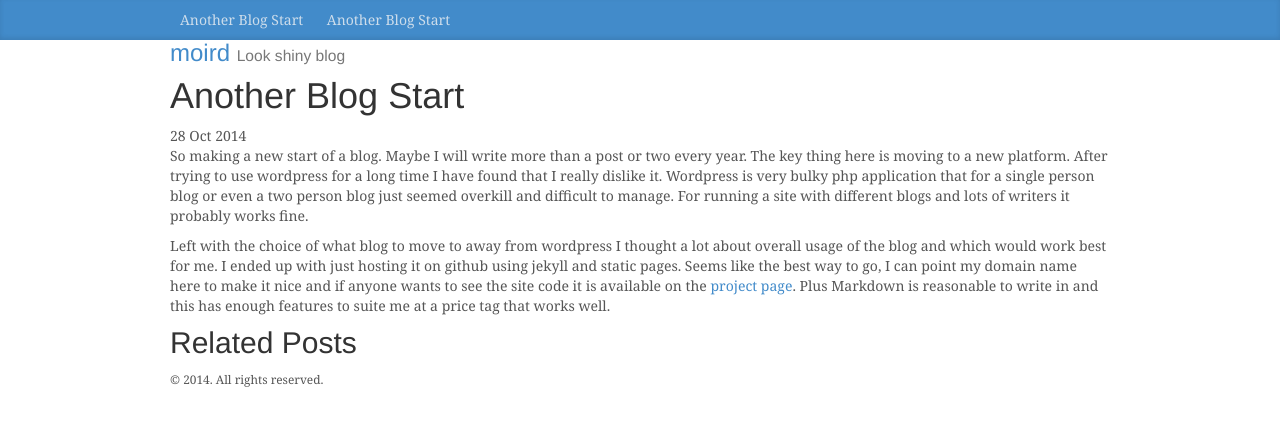
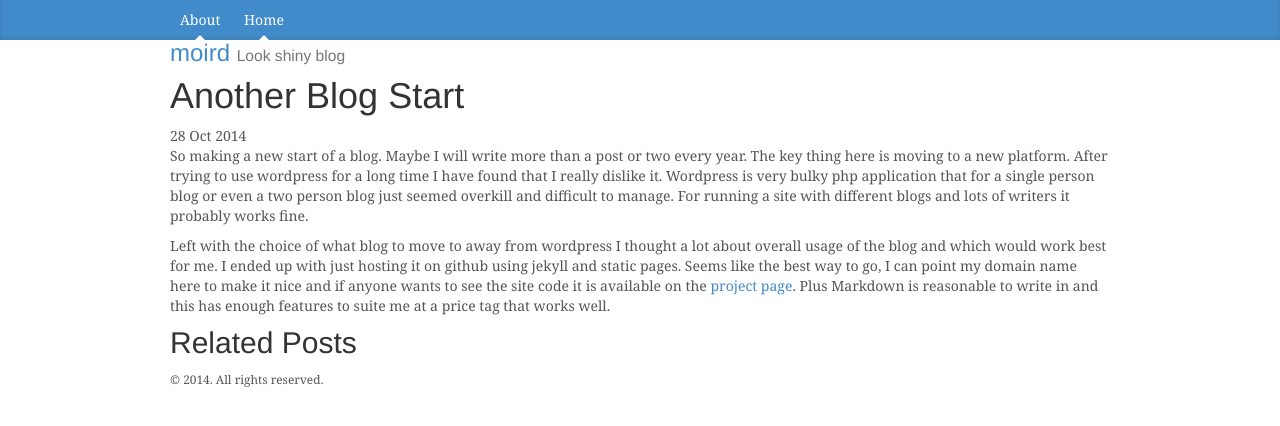
Before and after one commit to danlmyers/moird.github.io, a Jekyll site: the page built from _posts/2014-10-28-Another-blog-start.md, in a window 1280 px wide. Shown: the top 426 px of the page. Built offline with Jekyll 4.4.1, drawn with Linux system fonts in a browser that asks for light colours; Markdown is read by kramdown in place of the engine named in the settings.

Commit message:
Trying to make the navigation system more sane

```diff
--- /dev/null
+++ b/_includes/navigation_pages
@@ -0,0 +1,11 @@
+{% assign group = 'nav' %}
+{% for node in site.pages %}
+  {% if group == null or group == node.group %}
+    {% if page.url == node.url %}
+      <a class="blog-nav-item active" href="{{node.url}}">{{node.title}}</a>
+    {% else %}
+      <a class="blog-nav-item active" href="{{node.url}}">{{node.title}}</a>
+    {% endif %}
+  {% endif %}
+{% endfor %}
+{% assign group = nil %}
--- a/_layouts/default.html
+++ b/_layouts/default.html
@@ -1,6 +1,5 @@
 <!DOCTYPE html>
 <html lang="en">
-{% assign NavPages = "/,/about/" | split: "," %}
   {% include head.html %}
 
   <body>
@@ -8,15 +7,7 @@
     <div class="blog-masthead">
         <div class="container">
             <nav class="blog-nav">
-                {% for node in site.pages %}
-                    {% if NavPages contains node.url %}
-                        {% if page.url == node.url %}
-                            <a class="blog-nav-item active" href="{{ page.url }}">{{ page.title }}</a>
-                        {% else %}
-                            <a class="blog-nav-item" href="{{ page.url }}">{{ page.title }}</a>
-                        {% endif %}
-                    {% endif %}
-                {% endfor %}
+                {% include navigation_pages %}
             </nav>
         </div>
     </div>
--- a/index.html
+++ b/index.html
@@ -1,6 +1,7 @@
 ---
 layout: default
 title: Home
+group: "nav"
 ---
 
 <div class="posts">
```
Also changed, not shown: about.md (+1 -0 lines).
